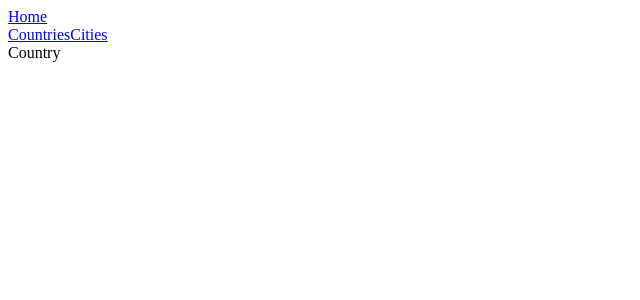
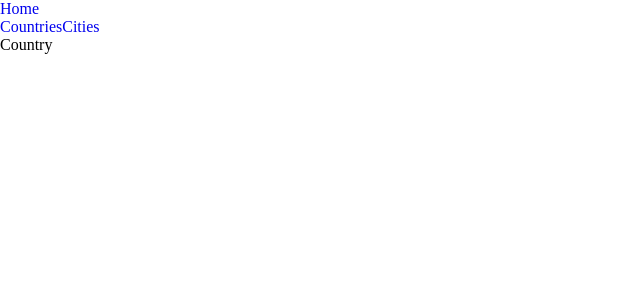
Before and after one commit to ripterdust/CountryAPI, a React (Create React App) app in the folder frontend/: page / in a window 1280 px wide. Shown: the top 300 px of the page, without its empty margins (0-640 px from the left). Built offline with nearby package versions, Linux system fonts and the light colour scheme.

Commit message:
Agregados los estilos globales

```diff
--- a/frontend/src/styles/partials/_global.scss
+++ b/frontend/src/styles/partials/_global.scss
@@ -0,0 +1,9 @@
+*{
+    margin: 0;
+    padding: 0;
+    box-sizing: border-box;
+}
+
+a {
+    text-decoration: none;
+}
--- a/frontend/src/styles/styles.scss
+++ b/frontend/src/styles/styles.scss
@@ -0,0 +1 @@
+@import './partials/global';
```
